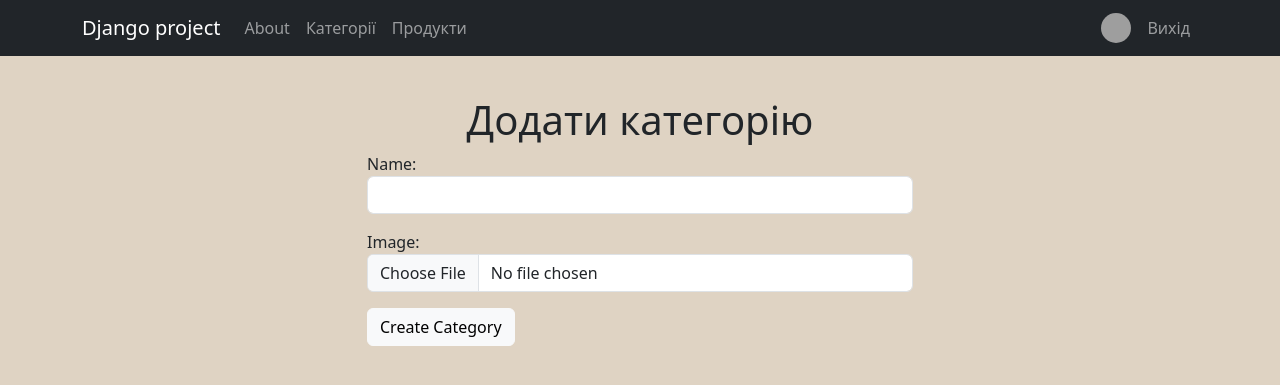
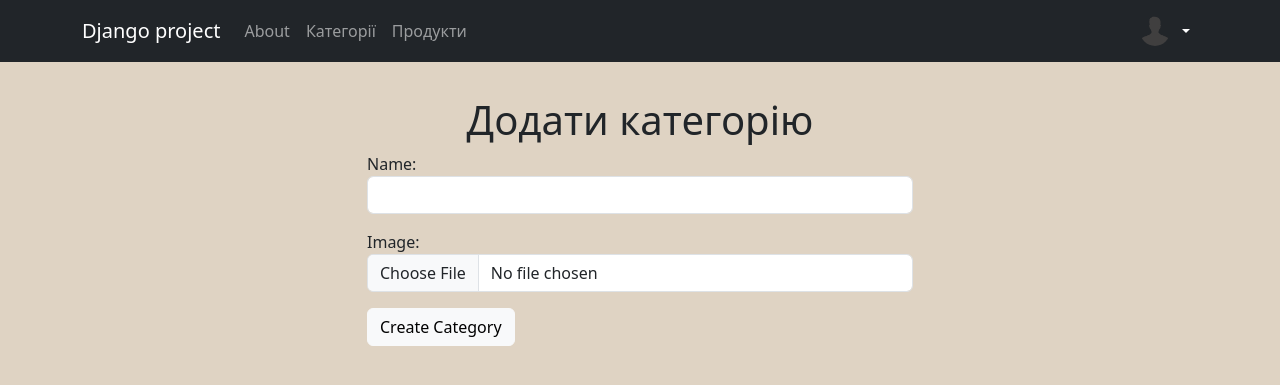
Before and after one commit to jacobstxt/DjangoMVT_Python, a Django app: page /categories/add/ in a window 1280 px wide. Shown: the top 385 px of the page. Run offline with Django 5.2, Linux system fonts and the light colour scheme; a user stored in the database is signed in; grey boxes are pictures that could not be loaded.

Commit message:
login is good working

```diff
--- a/djangomvt/mysite/settings.py
+++ b/djangomvt/mysite/settings.py
@@ -127,9 +127,8 @@ STATICFILES_DIRS = [
 
 
 
-IMAGES_URL = '/images/'
-
-IMAGES_ROOT = BASE_DIR / 'images'
+MEDIA_URL = '/media/'
+MEDIA_ROOT = BASE_DIR / 'media'
 
 AUTH_USER_MODEL = 'users.CustomUser'
 
--- a/djangomvt/mysite/urls.py
+++ b/djangomvt/mysite/urls.py
@@ -29,4 +29,4 @@ urlpatterns = [
     path('about/',views.about,name='about'),
 ]
 
-urlpatterns += static(settings.IMAGES_URL, document_root=settings.IMAGES_ROOT)
+urlpatterns += static(settings.MEDIA_URL, document_root=settings.MEDIA_ROOT)
--- a/djangomvt/templates/layout.html
+++ b/djangomvt/templates/layout.html
@@ -2,19 +2,28 @@
 <!DOCTYPE html>
 <html lang="en">
   <head>
-    <meta charset="UTF-8">
+    <meta charset="UTF-8" />
     <title>Головна сторінка</title>
-    <link href="https://cdn.jsdelivr.net/npm/bootstrap@5.3.8/dist/css/bootstrap.min.css" rel="stylesheet">
-    <link rel="stylesheet" href="{% static 'styles.css' %}">
+    <link
+      href="https://cdn.jsdelivr.net/npm/bootstrap@5.3.8/dist/css/bootstrap.min.css"
+      rel="stylesheet"
+    />
+    <link rel="stylesheet" href="{% static 'styles.css' %}" />
   </head>
   <body>
-
     <header>
       <nav class="navbar navbar-expand-md navbar-dark fixed-top bg-dark">
         <div class="container">
           <a class="navbar-brand" href="/">Django project</a>
-            <button class="navbar-toggler" type="button" data-bs-toggle="collapse" data-bs-target="#navbarCollapse"
-                    aria-controls="navbarCollapse" aria-expanded="false" aria-label="Toggle navigation">
+          <button
+            class="navbar-toggler"
+            type="button"
+            data-bs-toggle="collapse"
+            data-bs-target="#navbarCollapse"
+            aria-controls="navbarCollapse"
+            aria-expanded="false"
+            aria-label="Toggle navigation"
+          >
             <span class="navbar-toggler-icon"></span>
           </button>
           <div class="collapse navbar-collapse" id="navbarCollapse">
@@ -28,42 +37,67 @@
               <li class="nav-item">
                 <a class="nav-link" href="/products">Продукти</a>
               </li>
-
             </ul>
 
             <ul class="navbar-nav">
               {% if user.is_authenticated %}
-                    <li class="nav-item d-flex align-items-center">
+              <li class="nav-item dropdown">
+                <a
+                  class="nav-link dropdown-toggle d-flex align-items-center text-white"
+                  href="#"
+                  id="userDropdown"
+                  role="button"
+                  data-bs-toggle="dropdown"
+                  aria-expanded="false"
+                >
                   {% if user.image_small %}
-                    <img src="{{ user.image_small.url }}" alt="avatar" width="30" height="30" class="rounded-circle me-2">
+                  <img
+                    src="{{ user.image_small.url }}"
+                    alt="avatar"
+                    width="30"
+                    height="30"
+                    class="rounded-circle me-2"
+                  />
                   {% else %}
-                    <img src="{% static 'default-avatar.png' %}" alt="avatar" width="30" height="30" class="rounded-circle me-2">
-                    {% endif %}
-                    <span class="text-white">{{ user.first_name }} {{ user.last_name }}</span>
+                  <img
+                    src="{% static 'img/default-avatar.png' %}"
+                    alt="avatar"
+                    width="30"
+                    height="30"
+                    class="rounded-circle me-2"
+                  />
+                  {% endif %} {{ user.first_name }}
+                </a>
+                <ul
+                  class="dropdown-menu dropdown-menu-end"
+                  aria-labelledby="userDropdown"
+                >
+                  <li class="dropdown-item-text">{{ user.email }}</li>
+                  <li><hr class="dropdown-divider" /></li>
+                  <li>
+                    <a class="dropdown-item" href="{% url 'users:logout' %}"
+                      >Вихід</a
+                    >
                   </li>
-                    <li class="nav-item">
-                        <a class="nav-link" href="{% url 'users:logout' %}">Вихід</a>
+                </ul>
               </li>
               {% else %}
               <li class="nav-item">
                 <a class="nav-link" href="{% url 'users:login' %}">Вхід</a>
               </li>
               <li class="nav-item">
-                        <a class="nav-link" href="{% url 'users:register' %}">Реєстрація</a>
+                <a class="nav-link" href="{% url 'users:register' %}"
+                  >Реєстрація</a
+                >
               </li>
               {% endif %}
             </ul>
-
           </div>
         </div>
       </nav>
     </header>
 
-<div class="container mt-5 pt-5">
-    {% block content %}
-    {% endblock %}
-</div>
-
+    <div class="container mt-5 pt-5">{% block content %} {% endblock %}</div>
 
     <script src="https://cdn.jsdelivr.net/npm/bootstrap@5.3.8/dist/js/bootstrap.bundle.min.js"></script>
   </body>
--- a/djangomvt/users/forms.py
+++ b/djangomvt/users/forms.py
@@ -5,7 +5,7 @@ from django.contrib.auth.forms import AuthenticationForm
 
 class CustomUserCreationForm(UserCreationForm):
     username = forms.CharField(
-        label="Логін",
+        label="Нік користувача",
         widget= forms.TextInput(attrs={'class': 'form-control'})
         )
     email = forms.EmailField(
```
Also changed, not shown: djangomvt/db.sqlite3, djangomvt/images/1e805efab4a1440094f4cf8c09a230c8.webp (deleted), djangomvt/images/6e16e103a3df47a0bd9a70efe7a0a245.webp (deleted), djangomvt/media/avatars/84b6be2e-7.webp (added), djangomvt/media/avatars/b831b9c9-3.webp (added), djangomvt/media/avatars/f23f5f40-0.webp (added), djangomvt/media/images/1a2e61ec8b1a420e9ef52b2572f01d96.webp (renamed from djangomvt/images/9330ba326bbc44cc99f70c9483fbac58.webp), djangomvt/static/img/default-avatar.png (added). Lines whose indentation alone changed are shown as unchanged.
